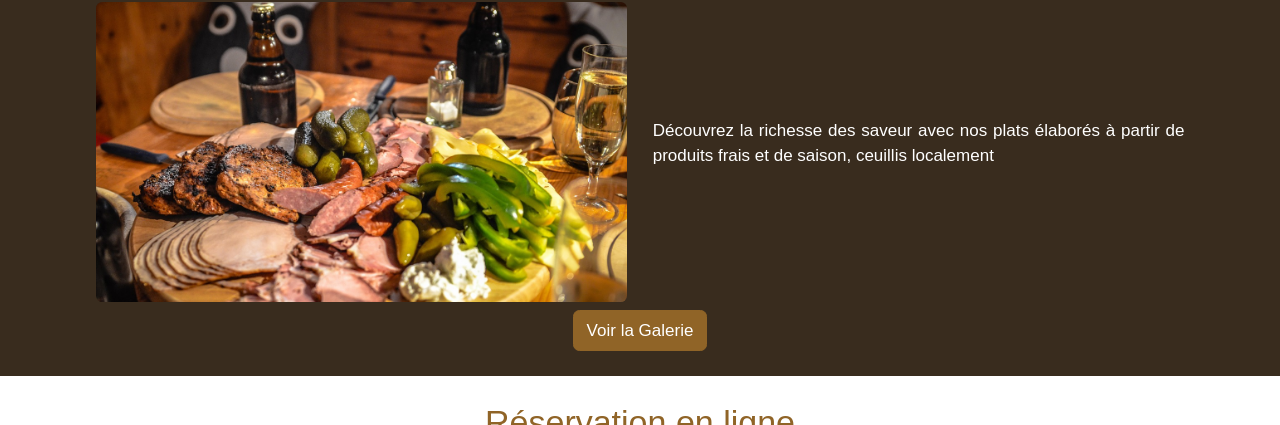
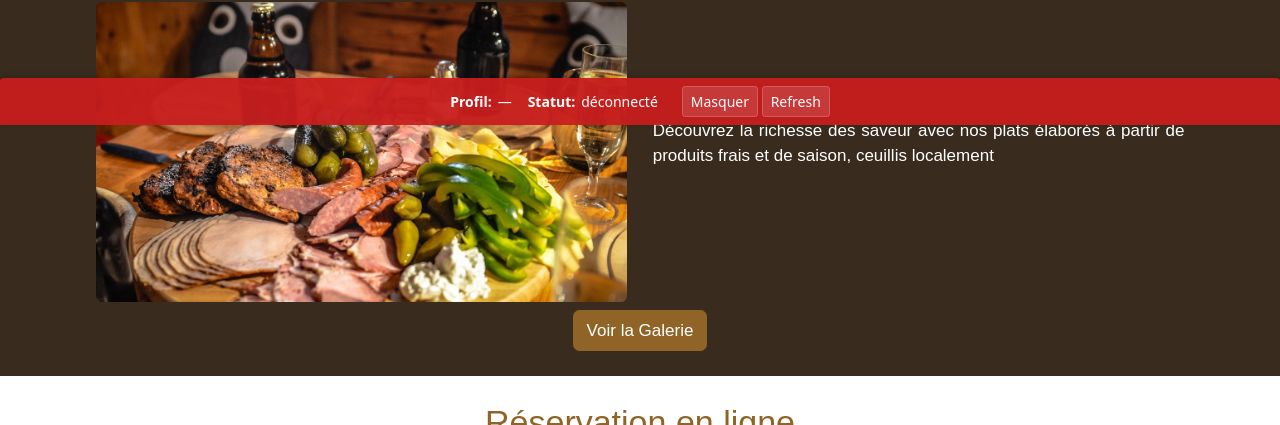
Before and after one commit to c41m07/Quaiantique_PFR, a website with bundled scripts: page index.html in a window 1280 px wide. Shown: the part 675-1100 px from the top of the page. Built offline with nearby package versions, Linux system fonts and the light colour scheme; files whose address does not match are found by name; a web font is replaced by a local one.

Commit message:
Uncomment debug profiler section in index.html for potential future use

```diff
--- a/index.html
+++ b/index.html
@@ -85,22 +85,22 @@
 <!-- ----------------------------- -->
 <!-- Footer -->
 <!-- ----------------------------- -->
-<!--&lt;!&ndash; DEBUG PROFILER START - facile à retirer &ndash;&gt;-->
-<!--<div aria-label="Debug profiler" class="debug-profiler" id="debug-profiler" role="region">-->
-<!--    <div class="debug-info">-->
-<!--        <strong>Profil:</strong>-->
-<!--        <span id="debug-role">—</span>-->
-<!--    </div>-->
-<!--    <div class="debug-info">-->
-<!--        <strong>Statut:</strong>-->
-<!--        <span id="debug-status">—</span>-->
-<!--    </div>-->
-<!--    <div class="debug-actions">-->
-<!--        <button class="debug-btn" id="debug-toggle">Masquer</button>-->
-<!--        <button class="debug-btn" id="debug-refresh" title="Rafraîchir">Refresh</button>-->
-<!--    </div>-->
-<!--</div>-->
-<!--&lt;!&ndash; DEBUG PROFILER END &ndash;&gt;-->
+<!-- DEBUG PROFILER START - facile à retirer -->
+<div aria-label="Debug profiler" class="debug-profiler" id="debug-profiler" role="region">
+    <div class="debug-info">
+        <strong>Profil:</strong>
+        <span id="debug-role">—</span>
+    </div>
+    <div class="debug-info">
+        <strong>Statut:</strong>
+        <span id="debug-status">—</span>
+    </div>
+    <div class="debug-actions">
+        <button class="debug-btn" id="debug-toggle">Masquer</button>
+        <button class="debug-btn" id="debug-refresh" title="Rafraîchir">Refresh</button>
+    </div>
+</div>
+<!-- DEBUG PROFILER END -->
 
 <!--    Footer  -->
 <footer class="bg-dark text-white text-center footer ">
```
